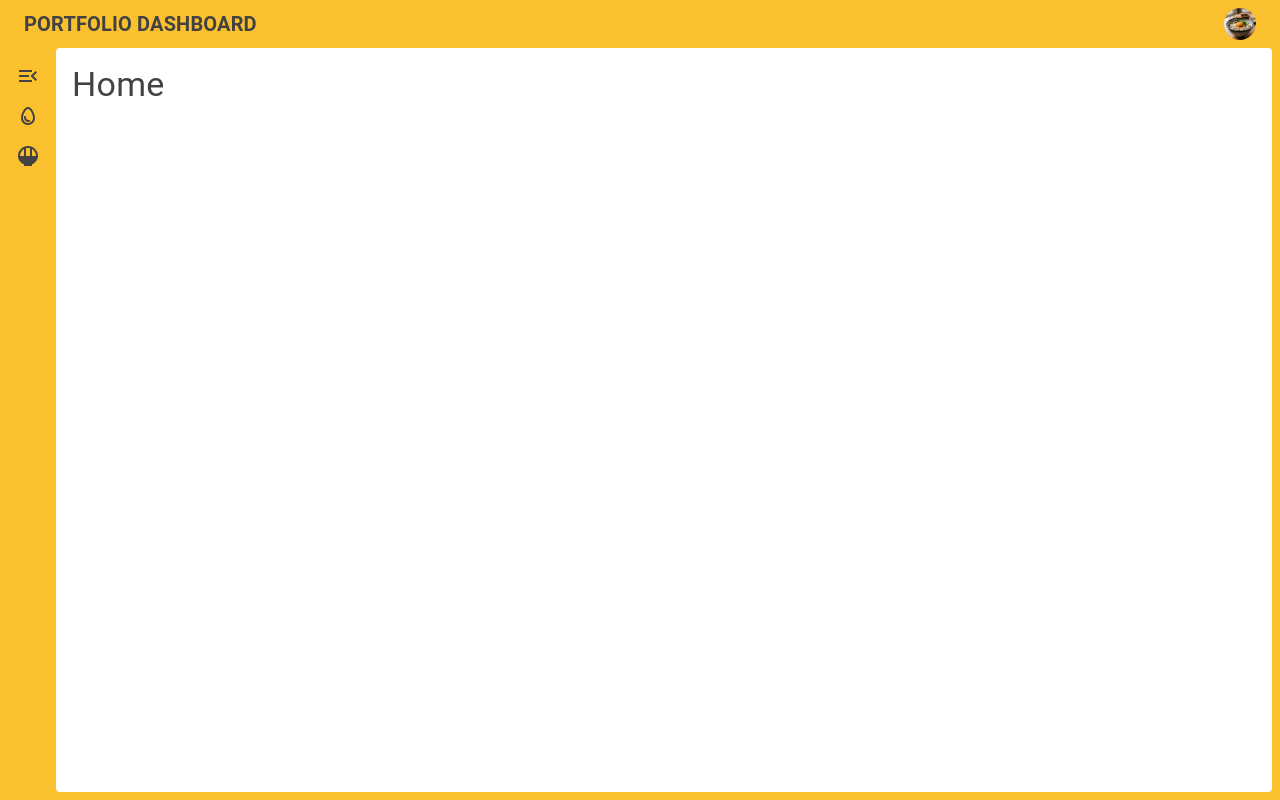
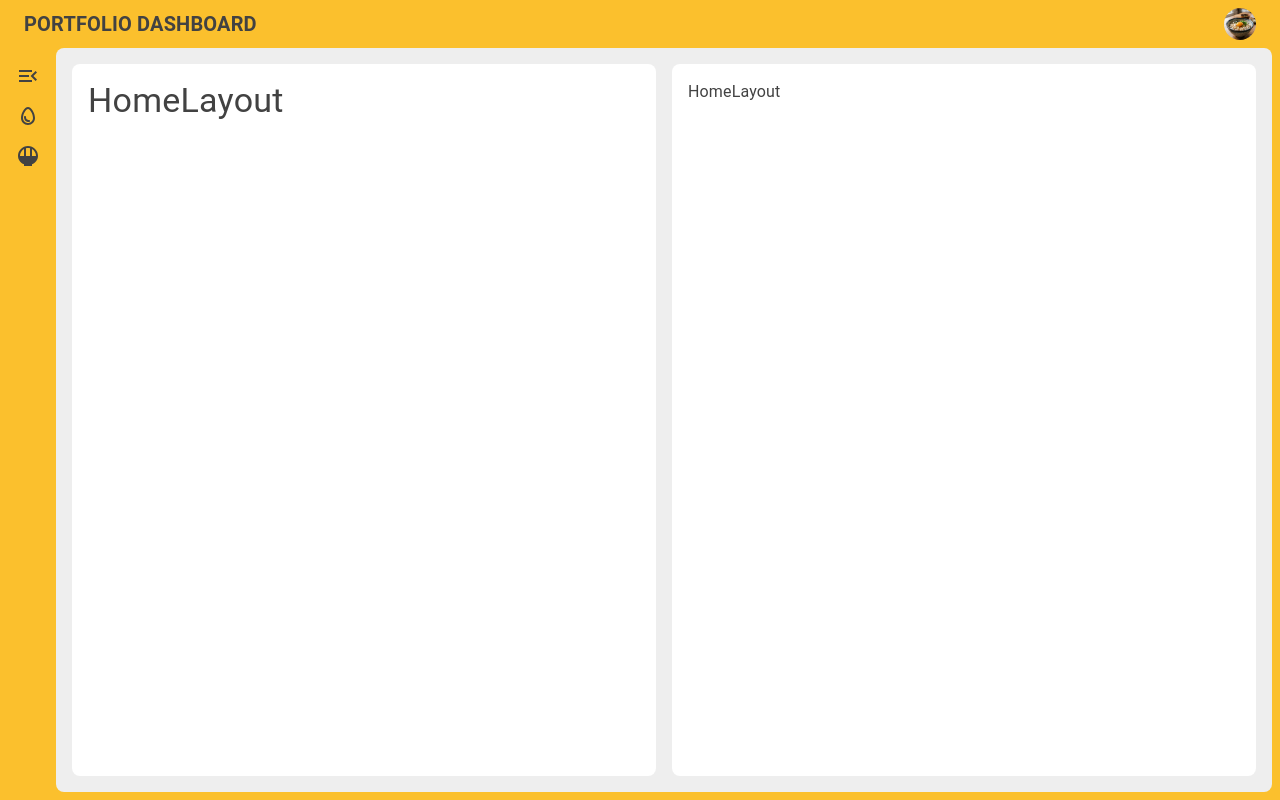
Before and after one commit to RawEggOnRice/portfolio, a Next.js app: page / in a window 1280 px wide. Built offline with nearby package versions, Linux system fonts and the light colour scheme; what @mui/material-nextjs would draw is missing.

Commit message:
FlatPaper追加

```diff
--- a/src/app/page.tsx
+++ b/src/app/page.tsx
@@ -1,12 +1,11 @@
-import { Stack, Typography } from '@mui/material';
+import HomeLayout from '@/features/home/components/layout/HomeLayout.component';
+import { Stack } from '@mui/material';
 
 /** ホーム */
 const Page = () => {
   return (
-    <Stack>
-      <Typography variant="h4" component={'h1'}>
-        Home
-      </Typography>
+    <Stack height={'100%'}>
+      <HomeLayout />
     </Stack>
   );
 };
--- /dev/null
+++ b/src/features/home/components/layout/HomeLayout.component.tsx
@@ -0,0 +1,18 @@
+'use client';
+
+import FlatPaper from '@/shared/components/ui/paper/FlatPaper.component';
+import { Stack, Typography } from '@mui/material';
+
+const HomeLayout = () => {
+  return (
+    <Stack direction={'row'} gap={2} height={'100%'} className="test">
+      <FlatPaper>
+        <Typography variant="h4">HomeLayout</Typography>
+      </FlatPaper>
+      <FlatPaper>
+        <Typography>HomeLayout</Typography>
+      </FlatPaper>
+    </Stack>
+  );
+};
+export default HomeLayout;
--- a/src/shared/components/layout/appLayout/AppLayout.component.tsx
+++ b/src/shared/components/layout/appLayout/AppLayout.component.tsx
@@ -5,13 +5,14 @@ import { LABELS } from '@/shared/constants/labels.constant';
 import { LAYOUT } from '@/shared/constants/layout.constant';
 import { PATH } from '@/shared/constants/path.constant';
 import { EggOutlined, RiceBowl } from '@mui/icons-material';
-import { AppBar, Paper, Stack, Toolbar, Typography } from '@mui/material';
+import { AppBar, Stack, Toolbar, Typography } from '@mui/material';
 import Link from 'next/link';
 import { useRouter } from 'next/navigation';
 import { PropsWithChildren, useState } from 'react';
 import AvatarMenuButton from '../../ui/avatar/AvatarMenuButton.component';
 import AnimatedDrawer from '../../ui/drawer/AnimatedDrawer.component';
 import DrawerMenuList from '../../ui/drawer/DrawerMenuList.component';
+import FlatPaper from '../../ui/paper/FlatPaper.component';
 
 const AppLayout = (props: PropsWithChildren) => {
   const { children } = props;
@@ -101,9 +102,7 @@ const AppLayout = (props: PropsWithChildren) => {
                 }),
             }}
           />
-          <Paper elevation={0} sx={{ flex: 1, height: '100%', p: 2 }}>
-            {children}
-          </Paper>
+          <FlatPaper isDefaultBackground>{children}</FlatPaper>
         </Stack>
       </Stack>
     </Stack>
--- /dev/null
+++ b/src/shared/components/ui/paper/FlatPaper.component.tsx
@@ -0,0 +1,33 @@
+import { Paper, PaperProps, styled } from '@mui/material';
+
+type FlatPaperStyleProps = {
+  height?: string | number;
+  width?: string | number;
+  isDefaultBackground?: boolean;
+};
+
+const FlatPaperStyle = styled(Paper, {
+  shouldForwardProp: (prop) => {
+    return prop !== 'height' && prop !== 'width' && prop !== 'isDefaultBackground';
+  },
+})<FlatPaperStyleProps>(({ theme, isDefaultBackground, height, width }) => ({
+  flex: 1,
+  padding: theme.spacing(2),
+  backgroundColor: isDefaultBackground
+    ? theme.palette.background.default
+    : theme.palette.background.paper,
+  height: height,
+  width: width,
+  borderRadius: Number(theme.shape.borderRadius) * 2,
+}));
+
+type FlatPaperProps = FlatPaperStyleProps & PaperProps;
+
+const FlatPaper = (props: FlatPaperProps) => {
+  return (
+    <FlatPaperStyle elevation={0} {...props}>
+      {props.children}
+    </FlatPaperStyle>
+  );
+};
+export default FlatPaper;
--- a/src/shared/styles/mui/palette.style.ts
+++ b/src/shared/styles/mui/palette.style.ts
@@ -13,7 +13,7 @@ export const customPalette: PaletteOptions = {
     primary: grey[800],
   },
   background: {
-    default: grey[100],
+    default: grey[200],
     paper: common.white,
     appMain: yellow[700],
   },
```
Also changed, not shown: 1 other file (tests, documents, lock files or other folders).
